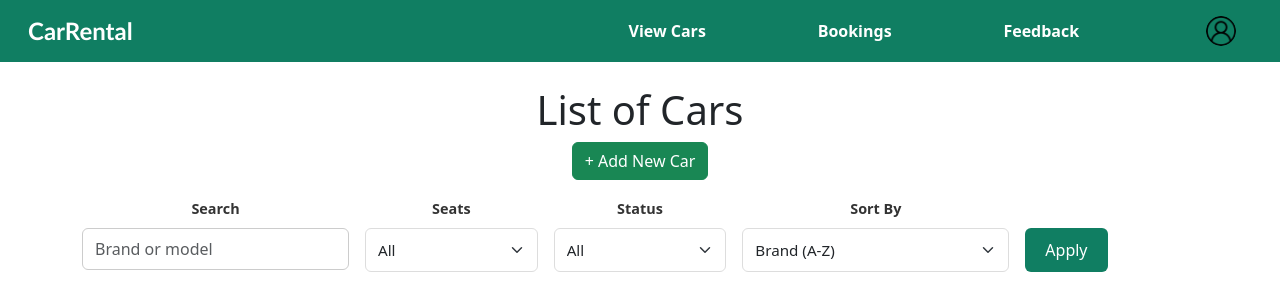
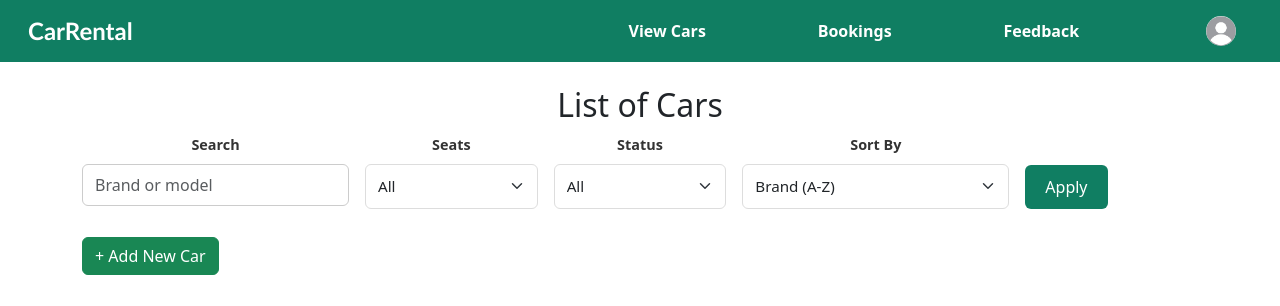
Before and after one commit to faizaizattt/Car-Rental-Booking-System, a PHP site: page /cars.php in a window 1280 px wide. Shown: the top 306 px of the page. Run offline with PHP 8.4, Linux system fonts and the light colour scheme; a user stored in the database is signed in; data comes from the database, SQL or seed files in the repository.

Commit message:
update changes

```diff
--- a/car-rental/public/bookings.php
+++ b/car-rental/public/bookings.php
@@ -71,7 +71,7 @@ $bookings = $stmt->fetchAll();
                 <a href="payment.php?booking_id=<?= $b['id']; ?>" class="btn btn-sm btn-success">Pay Now</a>
                 <a href="delete_booking.php?id=<?= $b['id']; ?>" class="btn btn-sm btn-outline-danger" onclick="return confirm('Cancel this booking?');">Cancel</a>
               <?php elseif ($b['status'] === 'confirmed'): ?>
-                <a href="receipt.php?booking_id=<?= $b['id']; ?>" class="btn btn-sm btn-primary">View Receipt</a>
+                <a href="receipt.php?booking_id=<?= $b['id']; ?>" class="btn btn-sm btn-success">View Receipt</a>
               <?php endif; ?>
             </div>
           <?php endif; ?>
--- a/car-rental/public/cars.php
+++ b/car-rental/public/cars.php
@@ -64,12 +64,7 @@ $cars = $stmt->fetchAll();
 <?php include 'navbar.php'; ?>
 
 <div class="container py-4">
-  <h1>List of Cars</h1>
-
-  <?php if ($isAdmin): ?>
-    <a href="add_car.php" class="btn btn-success mb-3">+ Add New Car</a>
-  <?php endif; ?>
-
+  <h2>List of Cars</h2>
   <!-- Filter Form -->
   <form method="GET" class="row g-3 mb-4">
     <div class="col-md-3">
@@ -110,6 +105,11 @@ $cars = $stmt->fetchAll();
     <div class="col-md-2 d-flex align-items-end">
       <button type="submit" class="btn btn-primary">Apply</button>
     </div>
+    <div class="col-md-2 d-flex align-items-end">
+      <?php if ($isAdmin): ?>
+        <a href="add_car.php" class="btn btn-success mb-3">+ Add New Car</a>
+      <?php endif; ?>
+    </div>
   </form>
 
   <!-- Car Cards -->
--- a/car-rental/public/navbar.php
+++ b/car-rental/public/navbar.php
@@ -34,7 +34,7 @@ if (!isset($_SESSION['user_id'])) {
 
     <!-- Profile Icon Link -->
     <a class="nav-item" href="profile.php">
-      <img src="images/profile.png" alt="Profile" class="profile-icon">
+      <img src="images/profile-icon.jpeg" alt="Profile" class="profile-icon">
     </a>
   </div>
 </nav>
--- a/car-rental/public/profile.php
+++ b/car-rental/public/profile.php
@@ -55,12 +55,12 @@ if (!$user) {
 
         <!-- Edit Profile Button -->
         <div class="mt-3">
-          <a href="edit_profile.php" class="btn btn-primary w-100">Edit Profile</a>
+          <a href="edit_profile.php" class="btn btn-success w-100">Edit Profile</a>
         </div>
 
         <!-- Change Password Button -->
         <div class="mt-3">
-          <a href="change_password.php" class="btn btn-warning w-100">Change Password</a>
+          <a href="change_password.php" class="btn btn-success w-100">Change Password</a>
         </div>
 
         <!-- License Upload Section -->
--- a/car-rental/public/styles.css
+++ b/car-rental/public/styles.css
@@ -644,3 +644,10 @@ form button[type="submit"]:hover {
     border-radius: 6px;
     margin-bottom: 12px;
 }
+
+/* Confirmation Page */
+.confirmation-container {
+padding: 40px;
+background-color: #f0f2f5;
+text-align: center;
+}
```
Also changed, not shown: car-rental/public/confirmation.php (+0 -17 lines), car-rental/public/images/profile-icon.jpeg (added), car-rental/uploads/licenses/9_images.jpeg (added).
